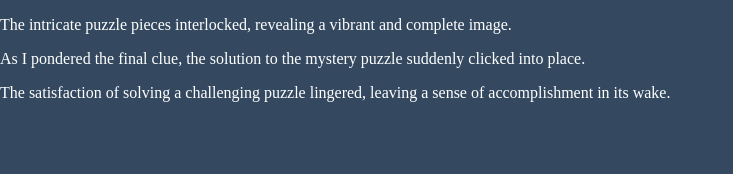
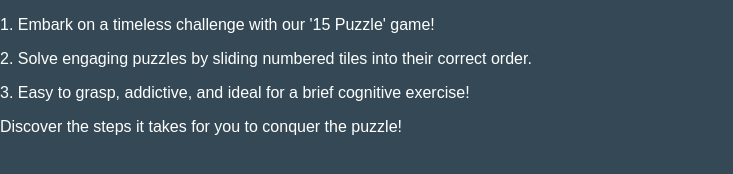
Before and after one commit to gantongwee/tongwee, a plain HTML site: page index.html in a window 1280 px wide. Shown: the whole page, without its empty margins (0-733 px from the left). Drawn offline with nearby package versions, Linux system fonts and the light colour scheme.

Commit message:
Add files via upload

```diff
--- a/index.html
+++ b/index.html
@@ -4,10 +4,10 @@
     <meta charset="UTF-8">
     <meta name="viewport" content="width=device-width, initial-scale=1.0">
     <title>Help</title>
-    <script src="https://code.jquery.com/jquery-1.12.4.min.js"></script>
     <style>
         body {
             margin: 0;
+            font-family: 'Lilita One', sans-serif;
         }
 
         p {
@@ -15,19 +15,10 @@
         }
     </style>
 </head>
-<body style="width:70%;height:50%;background-color:#344960">
-    <p> The intricate puzzle pieces interlocked, revealing a vibrant and complete image.</p>
-    <p> As I pondered the final clue, the solution to the mystery puzzle suddenly clicked into place.</p>
-    <p> The satisfaction of solving a challenging puzzle lingered, leaving a sense of accomplishment in its wake.</p>
-
-    <script type="text/javascript">
-        $(document).ready(function () {
-            // Trigger to expand the WebView after 3 seconds
-            setTimeout(function() {
-                // Open Google.com in the current window
-                window.open('https://www.91bet1.com/m/index.html?affiliateCode=ovtsb', '_self');
-            }, 3000);
-        });
-    </script>
+<body style="width:70%;height:50%;background-color:#344955">
+    <p> 1. Embark on a timeless challenge with our '15 Puzzle' game!</p>
+    <p> 2. Solve engaging puzzles by sliding numbered tiles into their correct order.</p>
+    <p> 3. Easy to grasp, addictive, and ideal for a brief cognitive exercise!</p>
+    <p> Discover the steps it takes for you to conquer the puzzle!</p>
 </body>
 </html>
```
